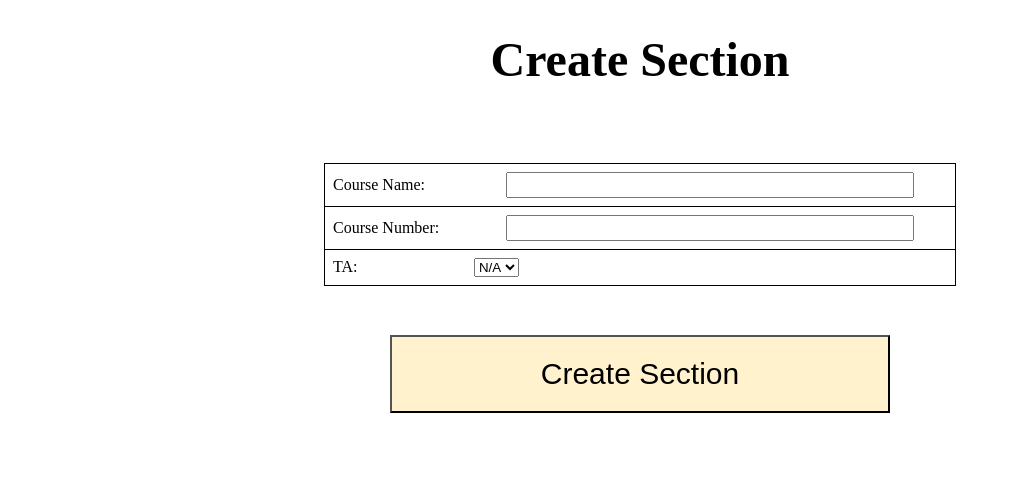
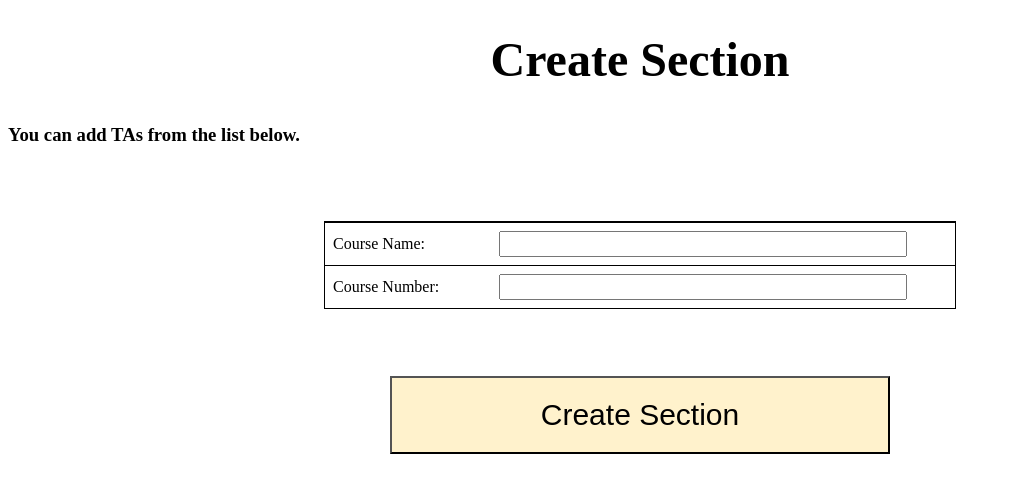
Before and after one commit to ConnorBrhely/ScrumMasters361, a Django app: page /create_section/ in a window 1280 px wide. Shown: the top 493 px of the page, without its empty margins (0-1010 px from the left). Run offline with Django 4.2, Linux system fonts and the light colour scheme; some web fonts are replaced.

Commit message:
Quick HTML touchup

```diff
--- a/TAScheduler/models/model_section.py
+++ b/TAScheduler/models/model_section.py
@@ -5,7 +5,7 @@ class Section(models.Model):
     location = models.CharField(max_length=128)
     time = models.CharField(max_length=256)
     course = models.ForeignKey("TAScheduler.Course", on_delete=models.CASCADE, related_name='sections', null=True, blank=True)
-    tas = models.ManyToManyField("TAScheduler.UserAccount", related_name='sections', null=True, blank=True)
+    tas = models.ManyToManyField("TAScheduler.UserAccount", related_name='sections')
 
     def update_name(self, name: str):
         """
--- a/TAScheduler/static/createsection/style.css
+++ b/TAScheduler/static/createsection/style.css
@@ -55,8 +55,8 @@ input.key {
 .row-bordered-table tr:hover td {
   background-color: #f8f8f8;
 }
-h1 {
-   font-size: 300%;
-   text-align: center;
+h1, h2 {
+    font-size: 300%;
+    text-align: center;
     padding-bottom: 5px;
 }
--- a/TAScheduler/templates/createsection.html
+++ b/TAScheduler/templates/createsection.html
@@ -9,14 +9,15 @@
 </head>
 <body>
     <h1>Create Section</h1>
+    <h3>You can add TAs from the list below.</h3>
     <form method="post" action="#">
         {%  csrf_token %}
         <div class="center">
             <table class="row-bordered-table" style="width:50%">
-{#            <tr>#}
-{#                 <th style="width:20%"></th>#}
-{#                <th style="width:80%"></th>#}
-{#            </tr>#}
+                <tr>
+                     <th style="width:20%"></th>
+                    <th style="width:80%"></th>
+                </tr>
                 <tr>
                     <td><label for="name">Course Name:</label></td>
                     <td style="text-align: center"><input type="text" class="key" id="name" name="name"></td>
@@ -24,17 +25,6 @@
                 <tr>
                     <td><label for="number">Course Number:</label></td>
                     <td style="text-align: center"><input type="text" class="key" id="number" name="number"></td>
-            </tr>
-            <tr>
-                <td><label for="instructor">TA:</label></td>
-                <td>
-                    <select id="instructor" name="instructor">
-                        <option value="none">N/A</option>
-                        {% for instructor in instructors %}
-                            <option value="{{ instructor.id }}">{{ instructor.first_name }} {{ instructor.last_name }}</option>
-                        {% endfor %}
-                    </select>
-                </td>
                 </tr>
             </table>
         </div>
--- a/TAScheduler/views/view_login.py
+++ b/TAScheduler/views/view_login.py
@@ -5,7 +5,7 @@ from TAScheduler.models import UserAccount
 
 class Login(View):
     def get(self, request):
-        if request.account.is_authenticated:
+        if request.user.is_authenticated:
             return redirect("/home/")
         return render(request, "login.html", {})
     def post(self,request):
@@ -22,9 +22,9 @@ class Login(View):
                 password=request.POST["password"],
                 user_type=UserAccount.UserType.ADMIN
             )
-            m.account.is_superuser = True
+            m.user.is_superuser = True
             print(authenticate(email=request.POST["email"], password=request.POST["password"]))
-            request.session["email"] = m.account.email
+            request.session["email"] = m.user.email
             return redirect("/home/")
 
         password = request.POST["password"].strip()
```
Also changed, not shown: ScrumMasters361/settings.py (+14 -14 lines). Lines whose indentation alone changed are shown as unchanged.
